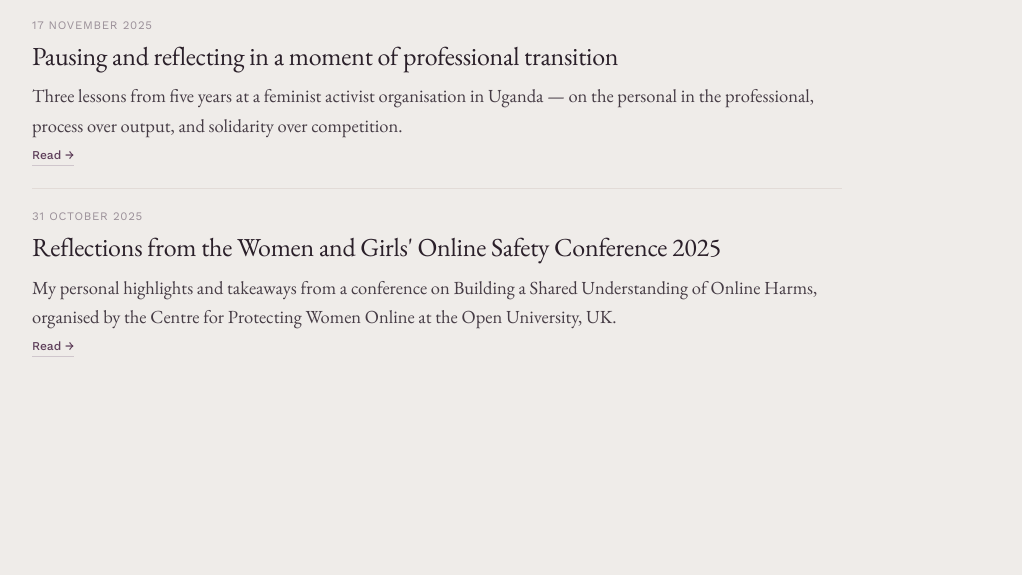
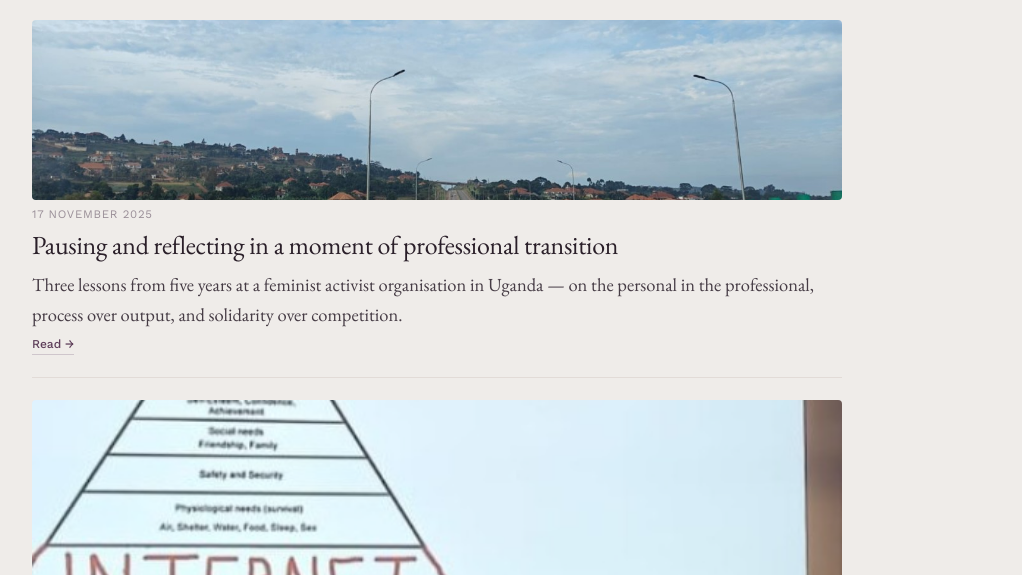
Before and after one commit to tvishan/website, a plain HTML site: page index.html in a window 1280 px wide. Both pictures are taken after a click on the element "notes". Shown: the part 225-800 px from the top of the page, without its empty margins (128-1150 px from the left). Drawn offline with nearby package versions, Linux system fonts and the light colour scheme.

Commit message:
Add cover thumbnails to notes list page
Co-Authored-By: Claude Opus 4.6 <noreply@anthropic.com>

```diff
--- a/data/notes.json
+++ b/data/notes.json
@@ -4,6 +4,7 @@
     "iso": "2025-10-31",
     "title": "Reflections from the Women and Girls' Online Safety Conference 2025",
     "hook": "My personal highlights and takeaways from a conference on Building a Shared Understanding of Online Harms, organised by the Centre for Protecting Women Online at the Open University, UK.",
+    "cover": "assets/note-cover-reflections.png",
     "href": "https://www.linkedin.com/pulse/reflections-from-women-girls-online-safety-conference-tvisha-nevatia-rc1wf/",
     "body": [
       {"isP": true, "text": "Did you know that 99% of deepfake images online are of women and girls? Technology continues to become more pervasive in our lives, creating yet another channel and site of violence against women and girls."},
@@ -42,6 +43,7 @@
     "iso": "2025-11-17",
     "title": "Pausing and reflecting in a moment of professional transition",
     "hook": "Three lessons from five years at a feminist activist organisation in Uganda — on the personal in the professional, process over output, and solidarity over competition.",
+    "cover": "assets/note-cover-pausing.jpeg",
     "href": "https://www.linkedin.com/pulse/pausing-reflecting-moment-professional-transition-tvisha-nevatia-pq12f/",
     "body": [
       {"isP": true, "text": "In 2020, at the start of the pandemic, I made a professional shift. I moved from a large international research organization to a small (but mighty!) Uganda-based activist and feminist organization. I joined Raising Voices to be more grounded in real world challenges, learn about violence prevention and contribute through my research skills. In my early years of joining, I recall noting with awe how the organization was strategy and values driven, and the role-modelling and encouragement to bring our whole selves to work. Over time, I became the Learning Coordinator, getting the opportunity to lead the learning work and becoming more involved in issues related to organizational and team management. This role expanded my researcher identity to a researcher-practitioner-activist identity wherein I got to understand and relate to practitioner perspectives and priorities."},
--- a/script.js
+++ b/script.js
@@ -135,6 +135,7 @@ function renderNotesList() {
     var article = document.createElement("article");
     article.className = "note-entry";
     var html = "";
+    if (note.cover) html += '<img src="' + note.cover + '" alt="" class="note-thumb">';
     if (note.date) html += '<span class="note-date">' + note.date + '</span>';
     html += '<h2 class="note-title">' + note.title + '</h2>';
     if (note.hook) html += '<p class="note-hook">' + note.hook + '</p>';
--- a/style.css
+++ b/style.css
@@ -359,6 +359,13 @@ a:hover {
   gap: 9px;
 }
 
+.note-thumb {
+  width: 100%;
+  max-height: 180px;
+  object-fit: cover;
+  border-radius: 4px;
+}
+
 .note-date {
   font: 400 11.5px/1 'Work Sans', sans-serif;
   letter-spacing: 0.06em;
```
Also changed, not shown: assets/note-cover-pausing.jpeg (added), assets/note-cover-reflections.png (added).
